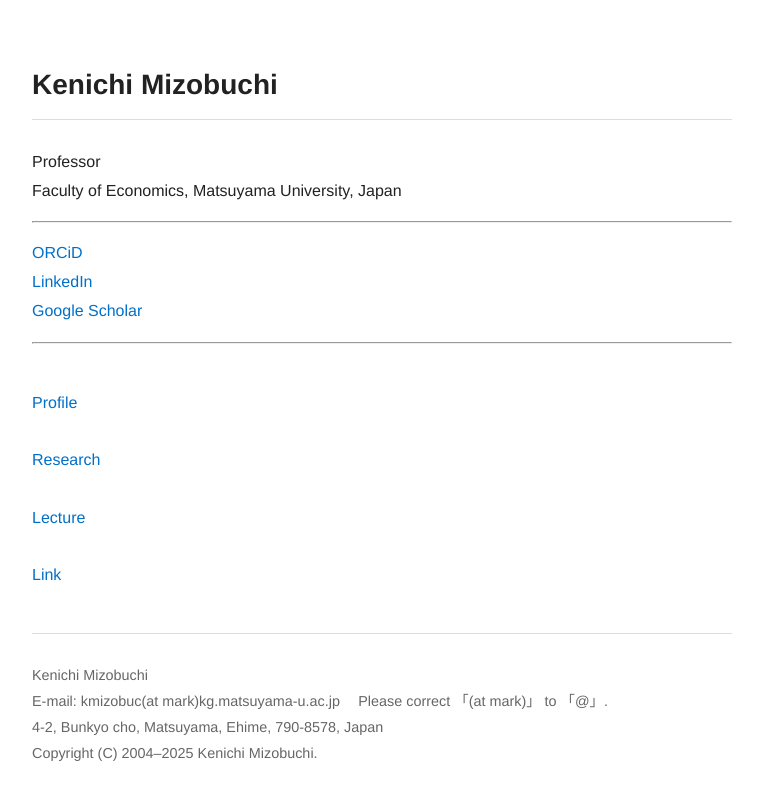
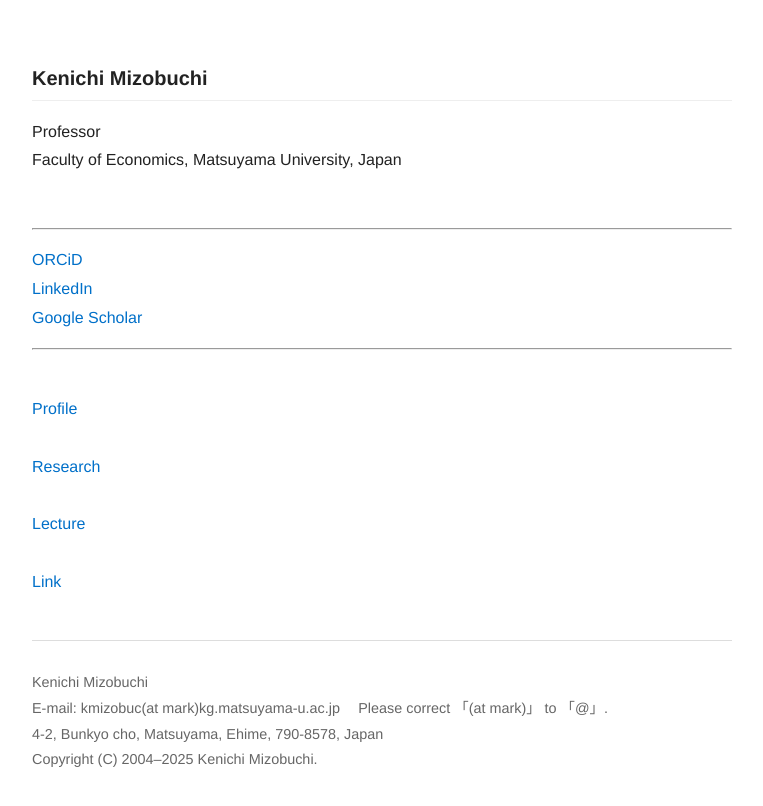
Before and after one commit to kenmizobuchi/kenmizobuchi.github.io, a plain HTML site: page index.html in a window 1280 px wide. Shown: the whole page, without its empty margins (258-1021 px from the left). Drawn offline with Linux system fonts and the light colour scheme.

Commit message:
Update index.html

```diff
--- a/index.html
+++ b/index.html
@@ -44,10 +44,10 @@
 </head>
 
 <body>
-  <h1>Kenichi Mizobuchi</h1>
+  <h2>Kenichi Mizobuchi</h2>
 
   <p>Professor<br>
-  Faculty of Economics, Matsuyama University, Japan</p>
+  Faculty of Economics, Matsuyama University, Japan</p><br>
 
   <hr>
 
```
